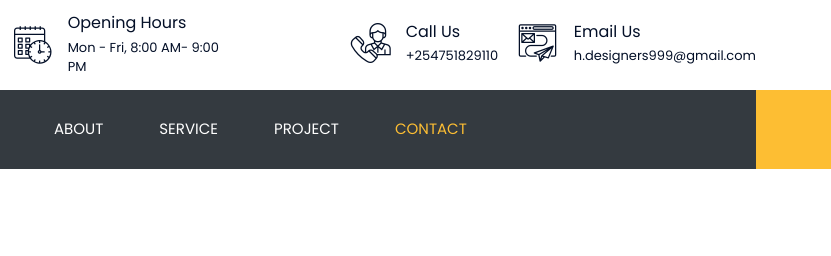
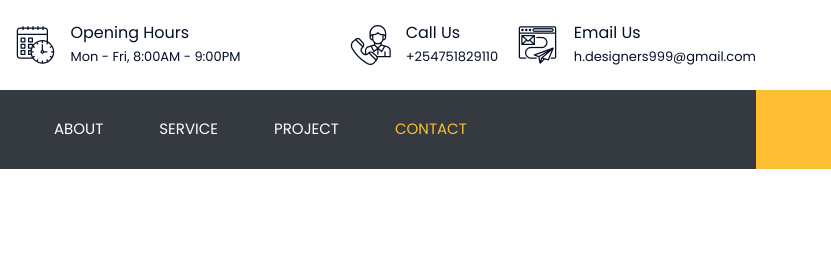
Before and after one commit to olande/static-web, a plain HTML site: page contact.html in a window 1280 px wide. Shown: the top 256 px of the page, 449-1280 px from the left. Drawn offline with nearby package versions, Linux system fonts and the light colour scheme.

```diff
--- a/contact.html
+++ b/contact.html
@@ -51,7 +51,7 @@
                                         </div>
                                         <div class="top-bar-text">
                                             <h3>Opening Hours</h3>
-                                            <p>Mon - Fri, 8:00 AM- 9:00 PM</p>
+                                        <p>Mon - Fri, 8:00AM - 9:00PM</p>
                                         </div>
                                     </div>
                                 </div>
```
Also changed, not shown: about.html (+1 -1 lines), index.html (+1 -1 lines), portfolio.html (+1 -1 lines), service.html (+1 -1 lines).
